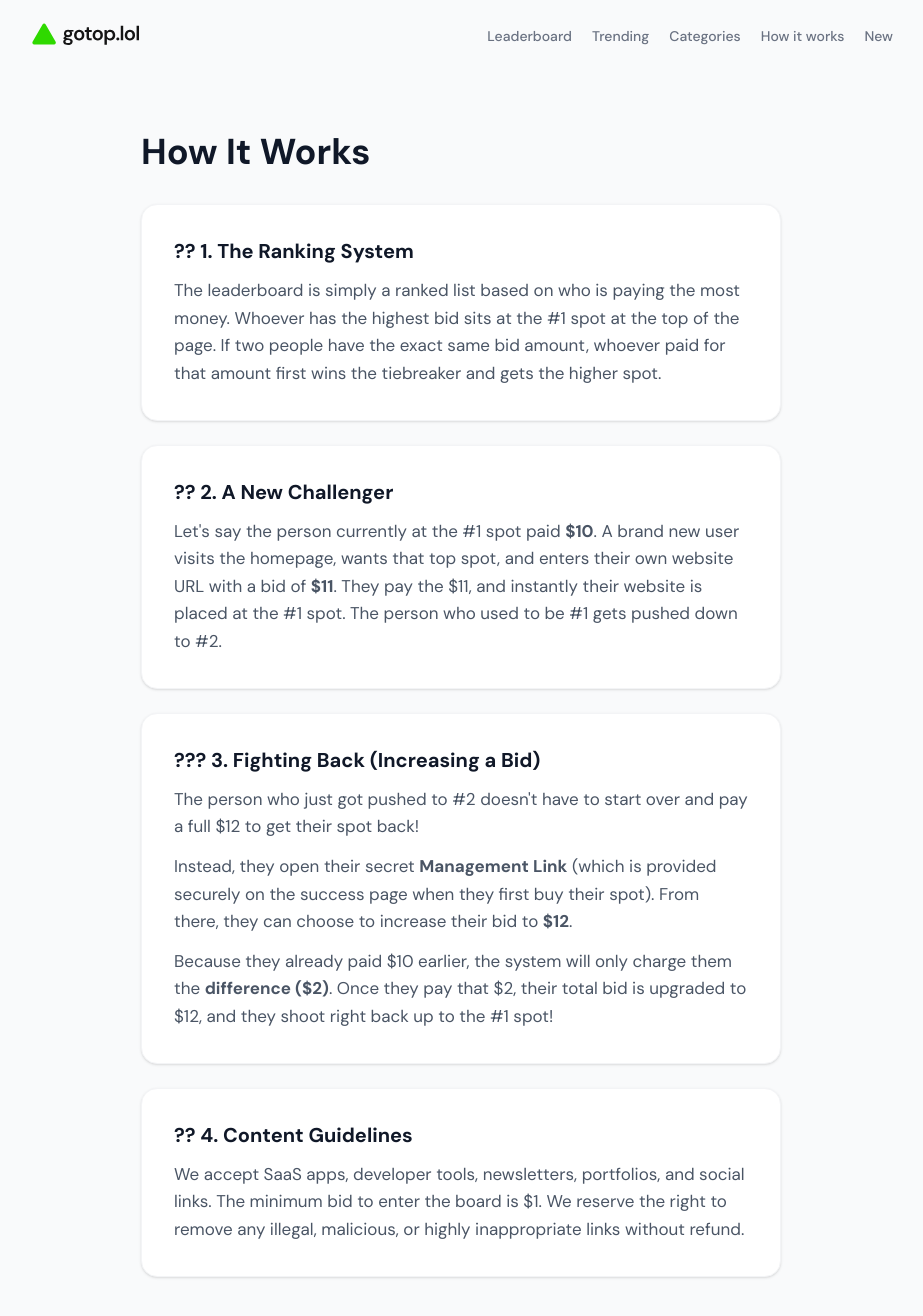
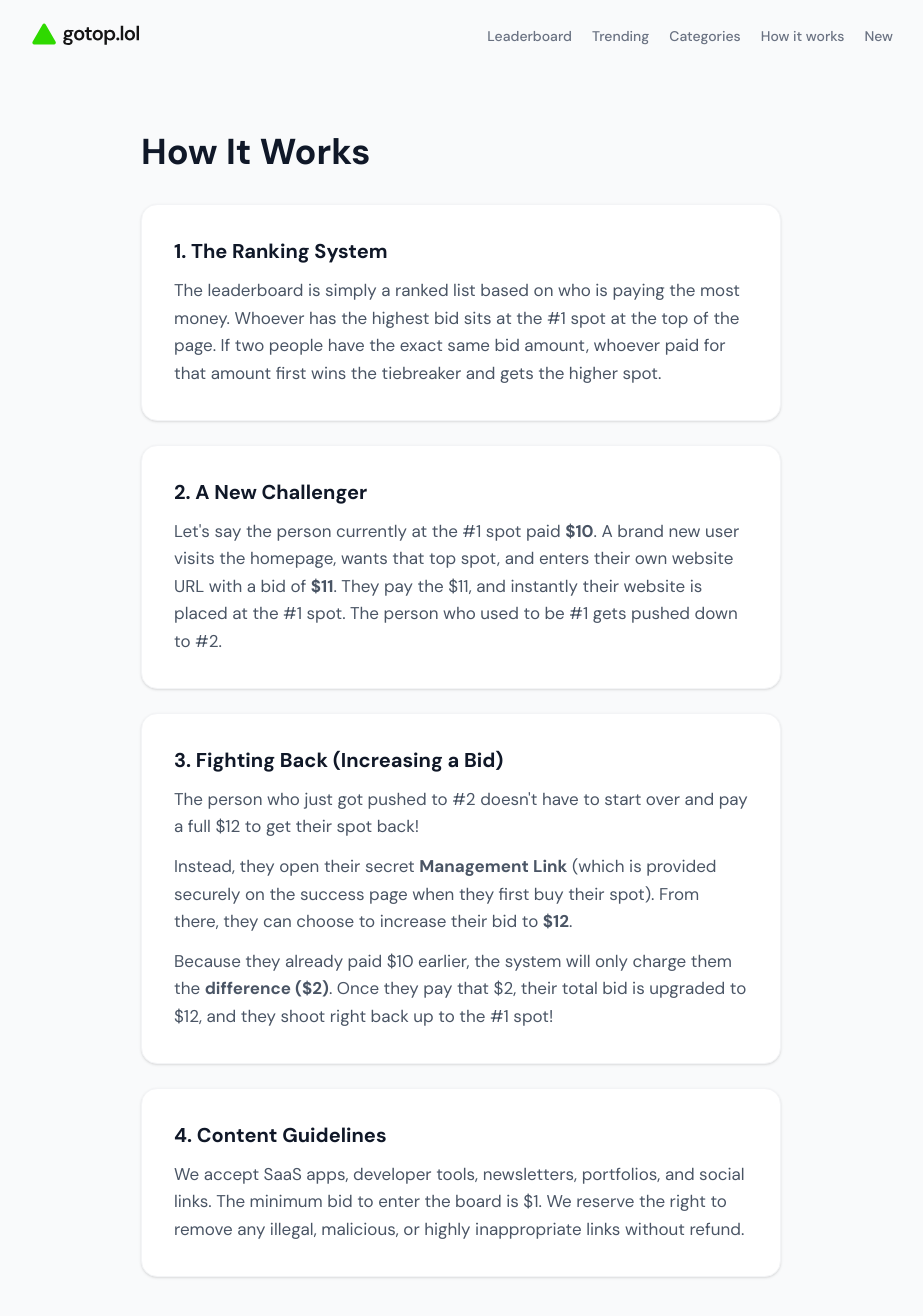
Before and after one commit to realmannerd-afk/gotop, a Next.js app: page /rules in a window 1280 px wide. Shown: the top 1316 px of the page, without its empty margins (179-1102 px from the left). Built offline with nearby package versions, Linux system fonts and the light colour scheme.

Commit message:
Remove literal question marks from rules page

```diff
--- a/src/app/rules/page.tsx
+++ b/src/app/rules/page.tsx
@@ -6,21 +6,21 @@ export default function RulesPage() {
 
         <section className="bg-white p-6 sm:p-8 rounded-2xl shadow-sm border border-gray-100">
           <h2 className="text-xl font-bold text-gray-900 mb-3 flex items-center gap-2">
-            ?? 1. The Ranking System
+            1. The Ranking System
           </h2>
           <p>The leaderboard is simply a ranked list based on who is paying the most money. Whoever has the highest bid sits at the #1 spot at the top of the page. If two people have the exact same bid amount, whoever paid for that amount first wins the tiebreaker and gets the higher spot.</p>
         </section>
 
         <section className="bg-white p-6 sm:p-8 rounded-2xl shadow-sm border border-gray-100">
           <h2 className="text-xl font-bold text-gray-900 mb-3 flex items-center gap-2">
-            ?? 2. A New Challenger
+            2. A New Challenger
           </h2>
           <p>Let's say the person currently at the #1 spot paid <strong>$10</strong>. A brand new user visits the homepage, wants that top spot, and enters their own website URL with a bid of <strong>$11</strong>. They pay the $11, and instantly their website is placed at the #1 spot. The person who used to be #1 gets pushed down to #2.</p>
         </section>
 
         <section className="bg-white p-6 sm:p-8 rounded-2xl shadow-sm border border-gray-100">
           <h2 className="text-xl font-bold text-gray-900 mb-3 flex items-center gap-2">
-            ??? 3. Fighting Back (Increasing a Bid)
+            3. Fighting Back (Increasing a Bid)
           </h2>
           <p>The person who just got pushed to #2 doesn't have to start over and pay a full $12 to get their spot back!</p>
           <p className="mt-3">Instead, they open their secret <strong>Management Link</strong> (which is provided securely on the success page when they first buy their spot). From there, they can choose to increase their bid to <strong>$12</strong>.</p>
@@ -29,7 +29,7 @@ export default function RulesPage() {
 
         <section className="bg-white p-6 sm:p-8 rounded-2xl shadow-sm border border-gray-100">
           <h2 className="text-xl font-bold text-gray-900 mb-3 flex items-center gap-2">
-            ?? 4. Content Guidelines
+            4. Content Guidelines
           </h2>
           <p>We accept SaaS apps, developer tools, newsletters, portfolios, and social links. The minimum bid to enter the board is $1. We reserve the right to remove any illegal, malicious, or highly inappropriate links without refund.</p>
         </section>
```
